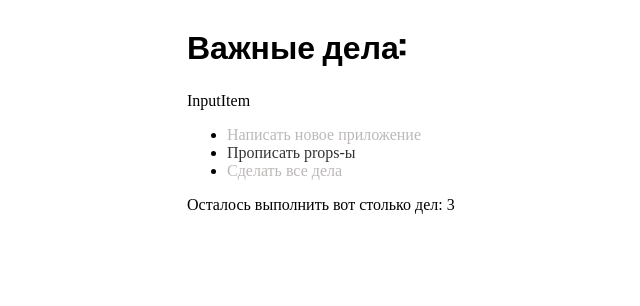
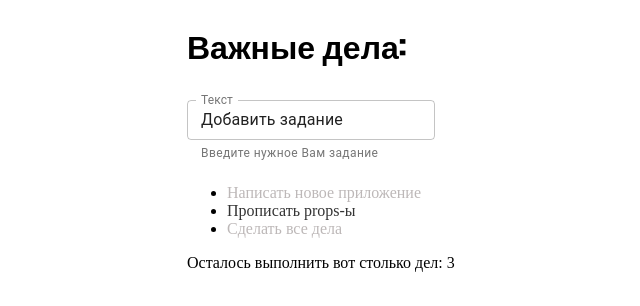
Before and after one commit to WebHeroSchool/todoZiabrova, a React (Create React App) app in the folder todo/: page / in a window 1280 px wide. Shown: the top 306 px of the page, without its empty margins (303-943 px from the left). Built offline with nearby package versions, Linux system fonts and the light colour scheme.

Commit message:
Добалена готовая библиотека компонентов Material-UI

```diff
--- a/todo/package.json
+++ b/todo/package.json
@@ -36,6 +36,7 @@
     ]
   },
   "devDependencies": {
+    "@material-ui/core": "^4.11.0",
     "classnames": "^2.2.6"
   }
 }
--- a/todo/src/components/InputItem/InputItem.js
+++ b/todo/src/components/InputItem/InputItem.js
@@ -1,3 +1,14 @@
-const InputItem = () => (<div>InputItem</div>);
+import TextField from '@material-ui/core/TextField';
+
+const InputItem = () => (<div>
+  <TextField
+    label="Текст"
+    id="outlined-margin-dense"
+    defaultValue="Добавить задание"
+    helperText="Введите нужное Вам задание"
+    margin="dense"
+    variant="outlined"
+  />
+</div>);
 
 export default InputItem;
```
Also changed, not shown: 1 other file (tests, documents, lock files or other folders).
